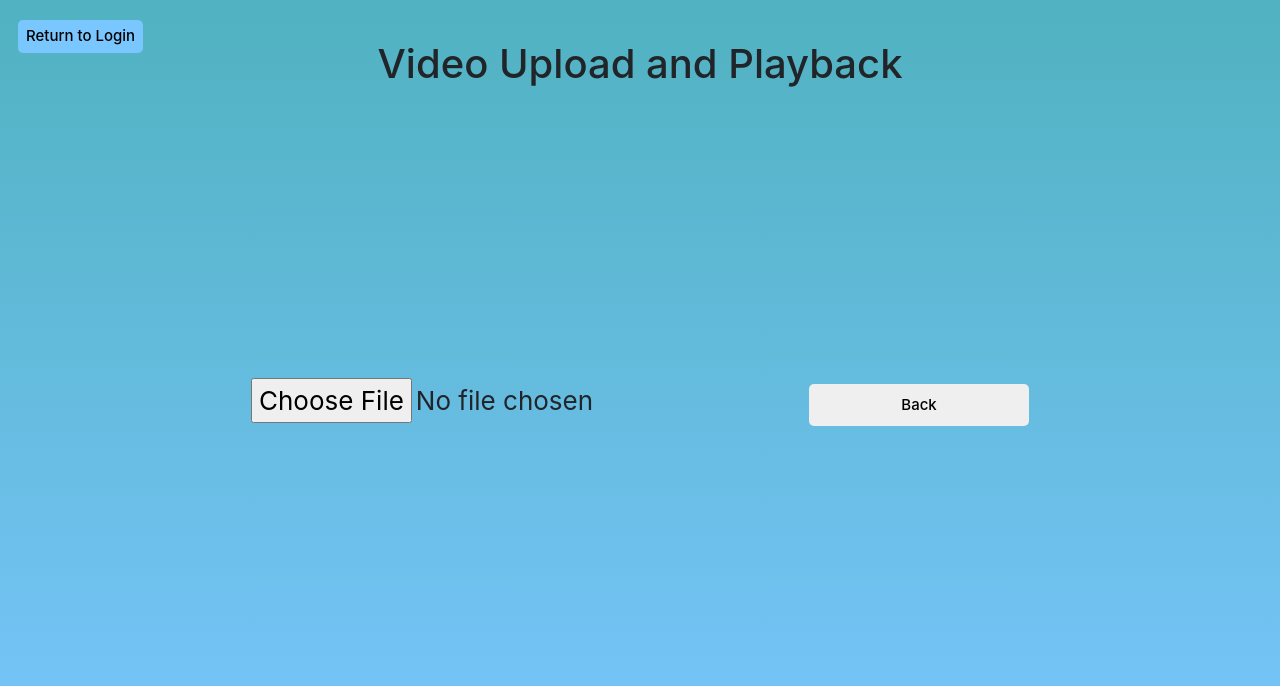
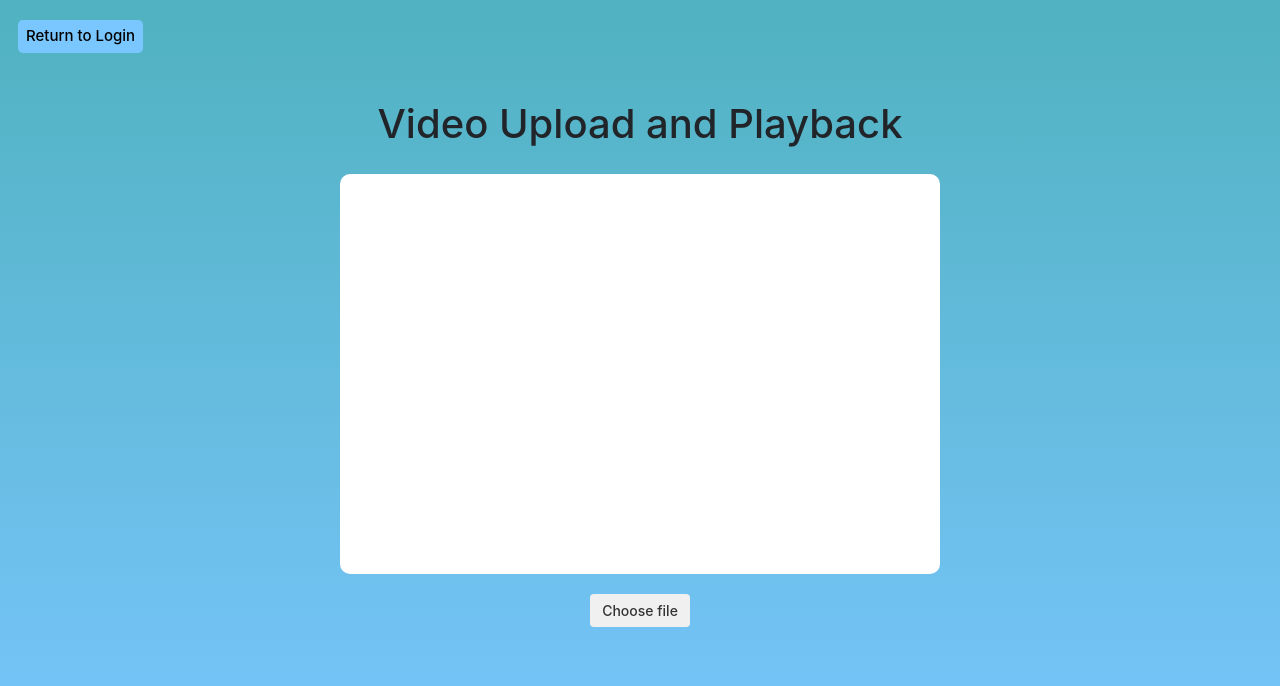
Before and after one commit to RobertMJin/Recollect-DeerHacks2024, a React (Create React App) app in the folder frontend/: page /fileUpload in a window 1280 px wide. Shown: the top 686 px of the page. Built offline with nearby package versions, Linux system fonts and the light colour scheme; the HTML template or start-up script is replaced by a standard one.

Commit message:
Added white box in which uploaded video will overlay and hover functionalities to all buttons

```diff
--- a/frontend/src/App.css
+++ b/frontend/src/App.css
@@ -76,20 +76,35 @@
 
   font-family: 'Circular',-apple-system,'BlinkMacSystemFont','Roboto','Helvetica Neue',sans-serif;
   font-size: 15px;
-  font-weight: 500;
+  font-weight: 550;
 }
 
 .sign-in .button {
   background-color: var(--accentcolor-orange100);
   color: white;
   margin-top: 20px;
-
-}
-.continue-as-guest .button {
-  background-color: whitesmoke;
-  color: var(--accentcolor-fadedorange100);
 }
 
+.sign-in .button:hover {
+  background-color: rgb(238, 64, 0);
+  color: white;
+  margin-top: 20px;
+}
+
+.continue-as-guest .button {
+  background-color: white;
+  color: rgb(255, 119, 70);
+}
+
+.continue-as-guest .button:hover {
+  background-color: whitesmoke;
+  color: rgb(255, 107, 53);
+}
+
+.display-data .button {
+  margin-top: 60px;
+  width: auto;
+}
 .dot {
   height: 1vw;
   width: 1vw;
--- a/frontend/src/LandingPage.js
+++ b/frontend/src/LandingPage.js
@@ -44,20 +44,6 @@ function LandingPage() {
                 </Link>
             </div>
           </div>
-
-          <div className="display-data">
-            <div className="frame">
-                <Link to="/results">
-                <button className="button">Display Data</button>
-              </Link>
-            </div>
-          </div>
-
-            {/* File Upload */}
-          <form action="/action_page.php">
-              <input type="text" id="myFile" name="filename"></input>
-          </form>
-
         </div>
     )
 }
--- a/frontend/src/Upload.css
+++ b/frontend/src/Upload.css
@@ -5,12 +5,24 @@
 .header {
     display: flex;
     position: absolute;
-    top: 40px;
+    top: 100px;
     justify-content: center; /* Aligns items on the horizontal axis */
     align-items: center; /* Aligns items on the vertical axis */
     font-size: clamp(12px, 1vw, 15px);
+    background-color: transparent;
+    margin-bottom: 0px;
 }
 
+.white-box {
+    width: 600px; /* Set the width of the box */
+    height: 400px; /* Set the height of the box */
+    background-color: white; /* Set the background color to white */
+    border: none;
+    padding: 0px;
+    /* Centering the box on the page */
+    margin-top: 0px;
+    border-radius: 10px;
+}
 .button-top-left {
     position: absolute;
     top: 10px;
@@ -27,3 +39,21 @@
     box-shadow: 0 0 15px aliceblue;
     color:whitesmoke;
 }
+
+.custom-file-upload {
+    margin-top: 20px;
+    display: inline-block;
+    padding: 6px 12px;
+    cursor: pointer;
+    background-color: #f0f0f0; /* Light grey background */
+    border: none; /* Grey border */
+    border-radius: 4px; /* Rounded corners */
+    font-size: 14px; /* Font size */
+    color: #333; /* Text color */
+    font-weight: 550;
+  }
+
+  .custom-file-upload:hover {
+    background-color: #e9e9e9; /* Slightly darker grey on hover */
+    /* Other hover effects */
+  }
--- a/frontend/src/Upload.js
+++ b/frontend/src/Upload.js
@@ -1,4 +1,4 @@
-import React, { useState, useRef } from 'react';
+import React, { useState } from 'react';
 import axios from 'axios';
 import ReactPlayer from 'react-player';
 import { Link } from 'react-router-dom';
@@ -7,8 +7,6 @@ import './Upload.css';
 const Upload = () => {
   const [file, setFile] = useState(null);
   const [videoUrl, setVideoUrl] = useState('');
-  const [played, setPlayed] = useState(0);
-  const playerRef = useRef(0);
 
   const handleFileChange = (e) => {
     const selectedFile = e.target.files[0];
@@ -16,47 +14,13 @@ const Upload = () => {
     setVideoUrl(URL.createObjectURL(selectedFile));
   };
 
-  const handleClip = () => {
-    setPlayed(Math.floor(playerRef.current.getCurrentTime()));
-  };
-
-  const handleClipUpload = async () => {
-    console.log(played);
-    if (played == 0) {
-      console.log('No video selected');
-      return;
-    } else if (played < 30) {
-      var data = {
-        "startTime": 0,
-        "endTime": played,
-        "originalVideoPath": "uploads/video.mp4"
-      }
-    } else {
-      var data = {
-        "startTime": played - 30,
-        "endTime": played,
-        "originalVideoPath": "uploads/video.mp4"
-      }
-    }
-    console.log(data);
-    try {
-      const response = await axios.post('http://127.0.0.1:5000/api/clip', data, {
-        headers: {
-          'Content-Type': 'application/json',
-        },
-      });
-      console.log('Clip successful:', response.data);
-    } catch (error) {
-      console.error('Error Clipping video:', error);
-    }
-  };
-
   const handleUpload = async () => {
     const formData = new FormData();
     formData.append('video', file);
 
     try {
-      const response = await axios.post('http://127.0.0.1:5000/api/upload', formData, {
+      // Replace 'your-upload-api-endpoint' with your actual server endpoint for video upload
+      const response = await axios.post('your-upload-api-endpoint', formData, {
         headers: {
           'Content-Type': 'multipart/form-data',
         },
@@ -73,18 +37,17 @@ const Upload = () => {
     <div className="header">
       <h1>Video Upload and Playback</h1>
     </div>
+    <div className="white-box"></div>
     <div>
       <Link to="/">
         <button className="button button-top-left">Return to Login</button>
       </Link>
-      <input type="file" accept="video/*" onChange={handleFileChange} />
-      {videoUrl && <ReactPlayer url={videoUrl} ref={playerRef} controls />}
-      {file && <button onClick={handleClip}>Clip</button>}
-      {file && <button onClick={handleClipUpload}>Finish Clipping</button>}
+      <input type="file" id="file-input" accept="video/*" onChange={handleFileChange} style={{ display: 'none'}}/>
+      <label htmlFor="file-input" className="custom-file-upload">
+        Choose file
+      </label>
+      {videoUrl && <ReactPlayer url={videoUrl} controls />}
       {file && <button onClick={handleUpload}>Upload Video</button>}
-      { <Link to="/">
-        <button className="button">Back</button>
-      </Link> }
     </div>
     </>
   );
```
Also changed, not shown: 1 other file (tests, documents, lock files or other folders).
